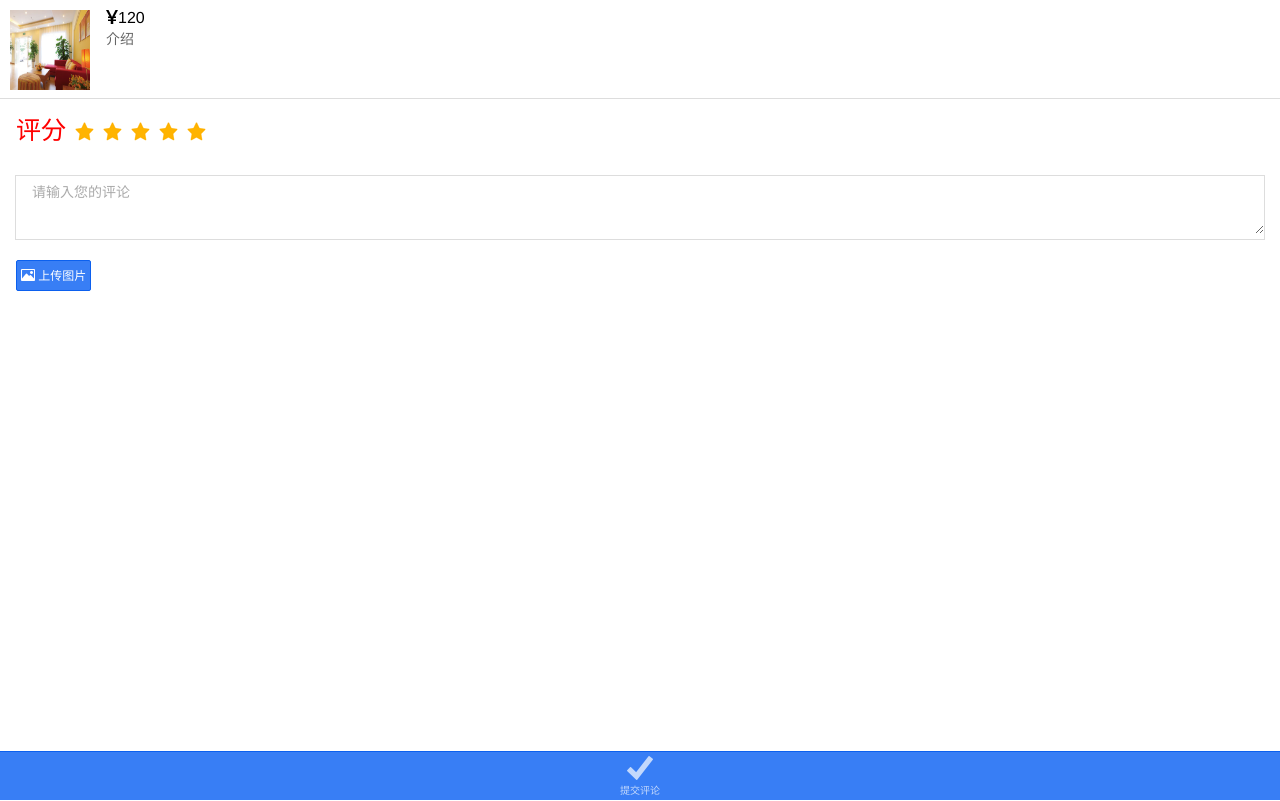
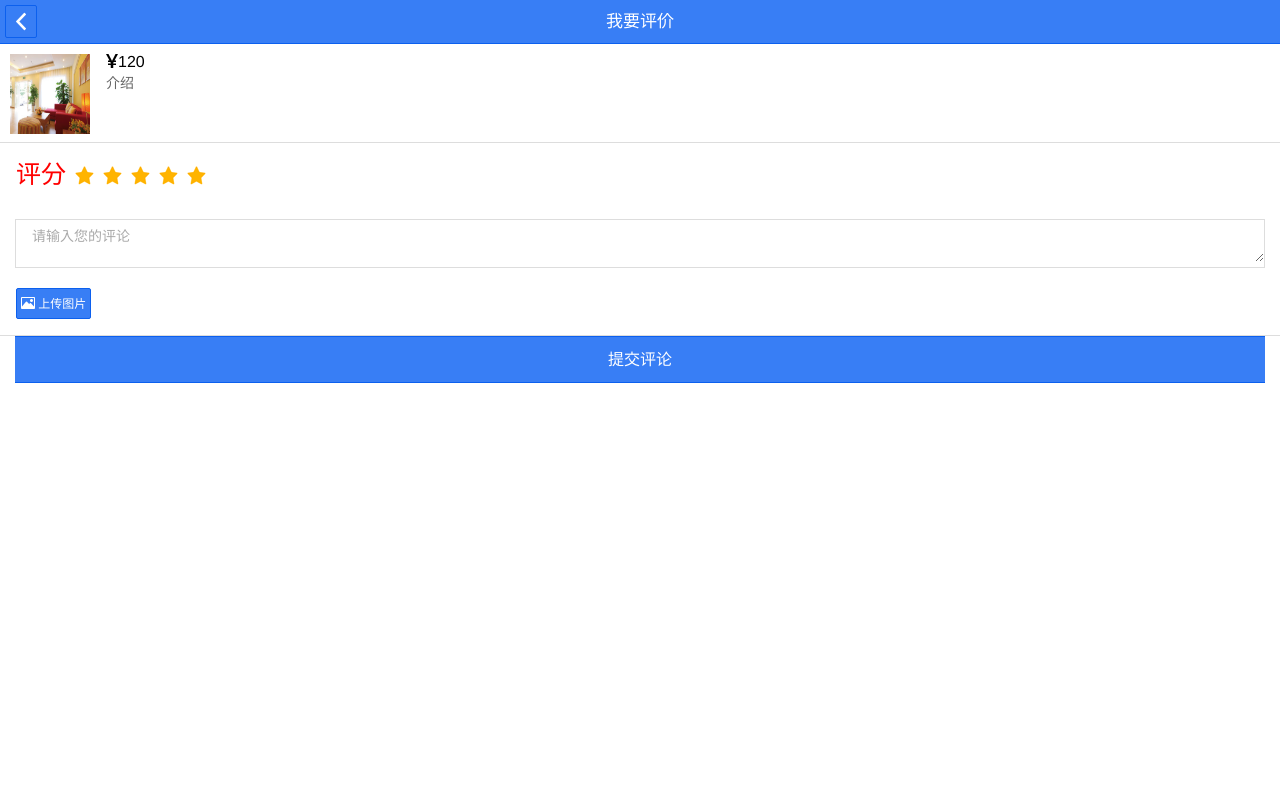
Before and after one commit to callme119/thinkphp-guide, a PHP site: page /DbName/Application/Anqiang/comments/index.html in a window 1280 px wide. Run offline with PHP 8.4, Linux system fonts and the light colour scheme; some web fonts are replaced.

Commit message:
修改界面

```diff
--- a/Application/Anqiang/Controller/UserController.class.php
+++ b/Application/Anqiang/Controller/UserController.class.php
@@ -7,7 +7,7 @@ use Anqiang\Logic\UserLogic;
 class UserController extends Controller
 {
     //快速排序的使用
-    // public function indexAction()
+    // public function sortAction()
     // {
     //     $lists = array();
     //     $i = 0;
--- a/Application/Anqiang/Logic/UserLogic.class.php
+++ b/Application/Anqiang/Logic/UserLogic.class.php
@@ -103,7 +103,7 @@ class UserLogic extends UserModel
                 $p=1;
             }
 
-            $lists=$this->page($_GET['p'],$pagesize)->where($map)->select();
+            $lists=$this->page($_GET['p'],$pagesize)->where($map)->order('id desc')->select();
 
             return $lists;
         }
--- a/Application/Anqiang/Model/UserModel.class.php
+++ b/Application/Anqiang/Model/UserModel.class.php
@@ -20,8 +20,8 @@ class UserModel extends UserM
    );
 
 		protected $_auto = array(
-			//array('update_time','time',2),
-			//array('create_time','time',1),
+			array('update_time','time',2,'function'),
+			array('create_time','time',1,'function'),
 			array('state','1'),
 			);
 }
--- a/Application/Anqiang/View/User/index.html
+++ b/Application/Anqiang/View/User/index.html
@@ -2,6 +2,7 @@
 <a class="buttom" href="{:U('add?p='.I('get.p'))}">
     添加用户
 </a>
+<a class="buttom" href="{:U('sort')}">
 
 <form action="{:U('index')}" method="get">
     <div>
--- a/Application/Anqiang/comments/index.html
+++ b/Application/Anqiang/comments/index.html
@@ -32,15 +32,26 @@
 		font-size: 25px;
 		color: red;
 	}
-	.bufoot
+
+	.he
 	{
-		margin-bottom: 0px;
+		margin-top: -10px;
+		margin-left: 10px;
+		margin-right: 10px;
+		padding-left: 5px;
+		padding-right: 5px;
+
 	}
 
 </style>
 </head>
 
 <body>
+<div class="bar bar-header bar-positive">
+	<i class="button icon ion-chevron-left"></i>
+	<h1 class="title">我要评价</h1>
+</div>
+<div class="scroll-content has-header">
 	<div class="item item-thumbnail-left item-light">
 		<img src="img/rujia.jpg">
 		<h2><i class="icon ion-social-yen"></i>120</h2>
@@ -54,7 +65,7 @@
 			</div>
 			<label class="item item-input item-floating-label area">
 
-				<textarea type="text" placeholder="请输入您的评论" cols="60" rows="3"></textarea>
+				<textarea type="text" placeholder="请输入您的评论" cols="60" rows="2"></textarea>
 			</label>
 			<button class="button button-small button-positive">
 				<i class="icon ion-image"></i>
@@ -67,13 +78,19 @@
 			提交评论<i class="icon ion-checkmark"></i>
 		</button>
 	</div> -->
-	<div class="tabs tabs-icon-top tabs-positive" >
-  <a class="tab-item">
-    <i class="icon ion-checkmark"></i>
-    提交评论
-  </a>
 
 
-</div>
+
+
+<div class="he">
+	<button class="button button-full button-positive">
+				提交评论
+	</button>
+	</div>
+
+
+
+	<div>
+
 </body>
 </html>
```
Also changed, not shown: Application/Anqiang/comments/execise.html (renamed from Application/Anqiang/comments/exercise.html, +15 -0 lines), Application/Anqiang/comments/img/comments1.png (deleted), Application/Anqiang/comments/img/commentsok.png (deleted), Application/Anqiang/comments/img/commmentsok.png (deleted), Application/Anqiang/comments/img/myscore.png (deleted), Application/Anqiang/comments/img/paid.jpg (deleted). Lines whose indentation alone changed are shown as unchanged.
